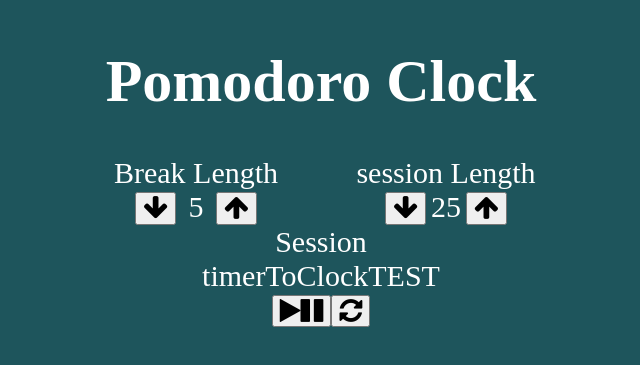
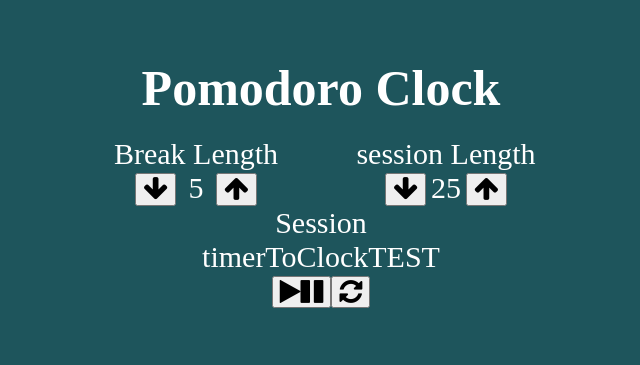
Before and after one commit to OddMagnet/Pomodoro-Clock, a React (Create React App) app: page / in a window 1280 px wide. Shown: the part 241-606 px from the top of the page, without its empty margins (319-959 px from the left). Built offline with nearby package versions, Linux system fonts and the light colour scheme.

Commit message:
Style title and Controls

```diff
--- a/src/index.css
+++ b/src/index.css
@@ -24,6 +24,11 @@ body #root {
           align-items: center;
 }
 
+body #root .title {
+  font-size: 50px;
+  margin-bottom: 20px;
+}
+
 body #root .length-control {
   width: 250px;
 }
--- a/src/index.scss
+++ b/src/index.scss
@@ -23,18 +23,24 @@ body {
         justify-content: center;
         align-items: center;
 
-        // Style title?
+        // title
+        .title {
+            font-size: 50px;
+            margin-bottom: 20px;
+        }
 
         // timer length control
         .length-control {
             width: 250px;
         }
+
         // general buttons stylings?
 
         // Stylings for Control buttons and length control
         .btn-control,
         .length-control {
             display: inline-block;
+
             // give the text inside the length control extra width
             .btn-control:nth-child(3) {
                 width: 40px;
```
Also changed, not shown: 1 other file (tests, documents, lock files or other folders).
